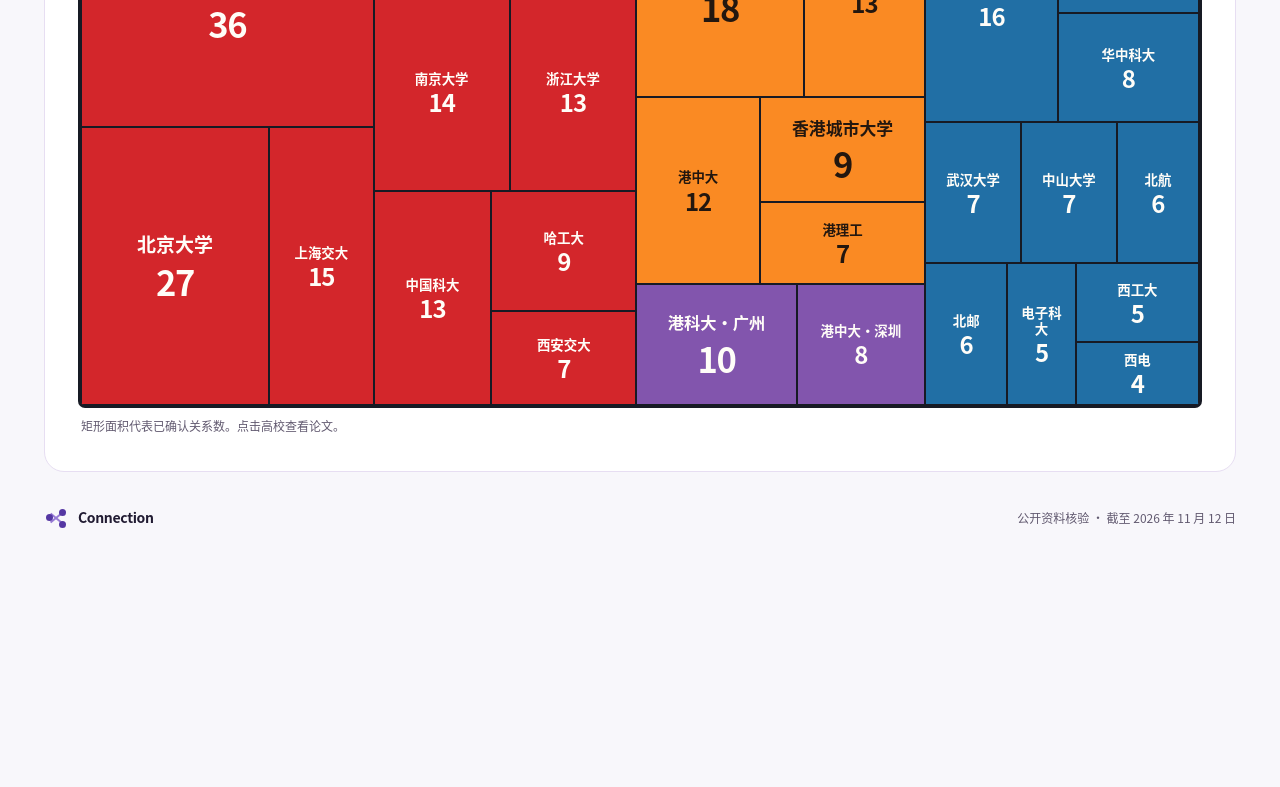
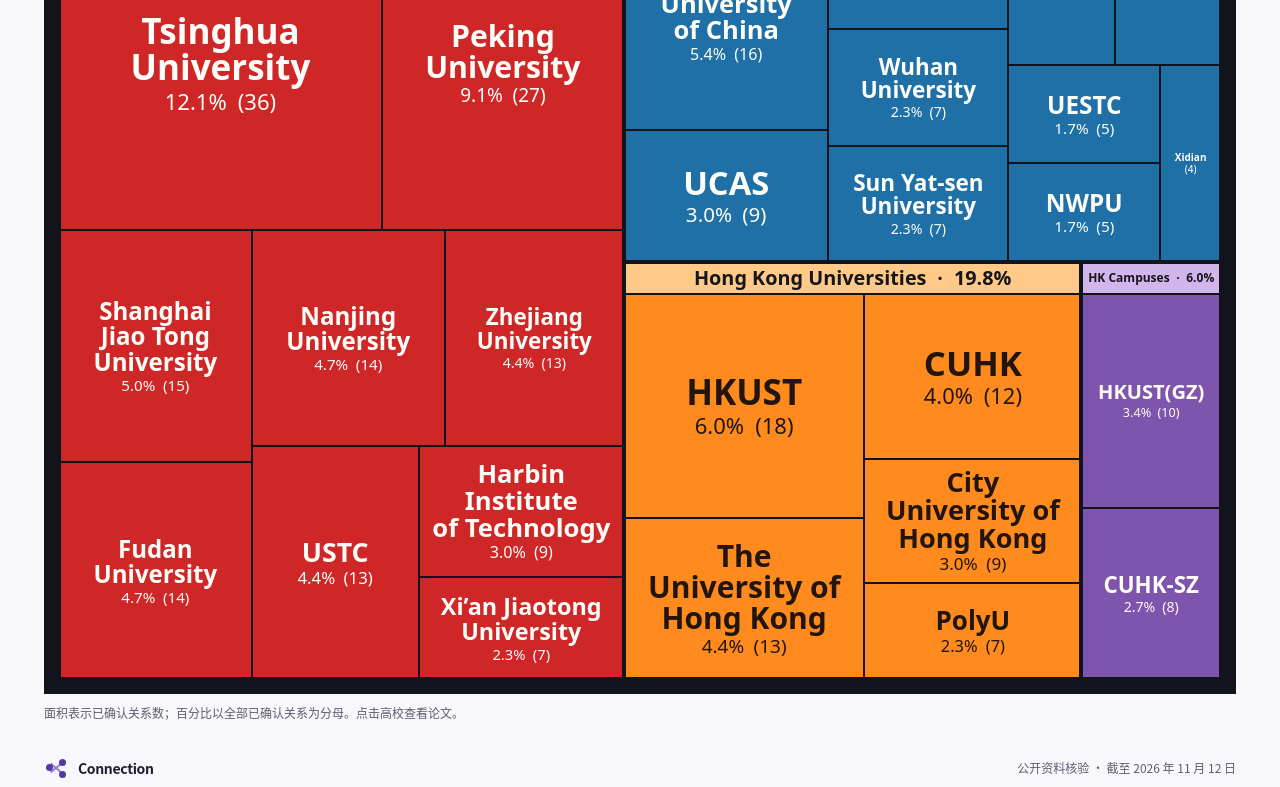
Before and after one commit to HyosungSink/Prof-Co-conn, a plain HTML site: page index.html in a window 1280 px wide. Shown: the part 750-1537 px from the top of the page. Before the commit the page ends 1304 px from the top, so only its background shows below. Drawn offline with Linux system fonts and the light colour scheme.

Commit message:
Match the university treemap to the reference layout

```diff
--- a/home.js
+++ b/home.js
@@ -2,7 +2,7 @@ const { records } = buildPaperIndex(survey.records, paperLeads, new Map(facultyM
 const attributed = records.filter((record) => !record.attributionPending);
 
 function distribution(dimension, institutions) {
-  const groups = new Map(institutions.map(([name, , category]) => [name, { name, category, known: 0, pending: 0 }]));
+  const groups = new Map(institutions.map(([name, english, category]) => [name, { name, english, category, known: 0, pending: 0 }]));
   for (const record of attributed) {
     const group = groups.get(record[dimension]);
     if (group) group[record.gap ? 'pending' : 'known'] += 1;
@@ -33,108 +33,168 @@ for (const group of distribution('company', survey.companies)) {
   get('company-plot').append(link);
 }
 
-// Split roughly equal areas along the longer side to keep the tiles readable.
+// Pack consecutive schools into strips, keeping each strip's worst aspect ratio small.
 function tileLayout(entries, box, place) {
-  if (entries.length === 1) {
-    place(entries[0], box);
-    return;
+  const areaPerRecord = box.width * box.height / entries.reduce((sum, entry) => sum + entry.known, 0);
+  const ratio = (area, min, max, side) => {
+    const thickness = area / side;
+    return Math.max(thickness ** 2 / min, max / thickness ** 2);
+  };
+  let { x, y, width, height } = box;
+  for (let i = 0; i < entries.length;) {
+    const vertical = width >= height;
+    const side = vertical ? height : width;
+    const first = entries[i].known * areaPerRecord;
+    let area = first;
+    let end = i + 1;
+    while (end < entries.length) {
+      const next = entries[end].known * areaPerRecord;
+      const min = entries[end - 1].known * areaPerRecord;
+      if (ratio(area + next, next, first, side) > ratio(area, min, first, side)) break;
+      area += next;
+      end += 1;
+    }
+    const thickness = area / side;
+    let offset = 0;
+    for (; i < end; i += 1) {
+      const length = entries[i].known * areaPerRecord / thickness;
+      const tile = vertical
+        ? { x, y: y + offset, width: thickness, height: length }
+        : { x: x + offset, y, width: length, height: thickness };
+      place(entries[i], tile);
+      offset += length;
+    }
+    if (vertical) {
+      x += thickness;
+      width -= thickness;
+    } else {
+      y += thickness;
+      height -= thickness;
+    }
   }
-  const total = entries.reduce((sum, entry) => sum + entry.known, 0);
-  let split = 1;
-  let weight = entries[0].known;
-  while (split < entries.length - 1 && weight + entries[split].known / 2 < total / 2) {
-    weight += entries[split++].known;
-  }
-  const { x, y, width, height } = box;
-  const fraction = weight / total;
-  const horizontal = width >= height;
-  const cut = fraction * (horizontal ? width : height);
-  const first = horizontal ? { x, y, width: cut, height } : { x, y, width, height: cut };
-  const rest = horizontal
-    ? { x: x + cut, y, width: width - cut, height }
-    : { x, y: y + cut, width, height: height - cut };
-  tileLayout(entries.slice(0, split), first, place);
-  tileLayout(entries.slice(split), rest, place);
 }
 
-const shortSchoolNames = {
-  '清华大学': '清华大学', '北京大学': '北京大学', '复旦大学': '复旦大学',
-  '上海交通大学': '上海交大', '中国科学技术大学': '中国科大', '哈尔滨工业大学': '哈工大',
-  '西安交通大学': '西安交大', '香港大学': '港大', '香港中文大学': '港中大',
-  '香港科技大学': '港科大', '香港城市大学': '港城大', '香港理工大学': '港理工',
-  '香港中文大学（深圳）': '港中大·深圳', '香港科技大学（广州）': '港科大·广州',
-  '北京航空航天大学': '北航', '北京邮电大学': '北邮', '中国科学院大学': '国科大',
-  '中国人民大学': '人大', '华中科技大学': '华中科大', '电子科技大学': '电子科大',
-  '西安电子科技大学': '西电', '西北工业大学': '西工大',
-};
+function schoolLabels(school) {
+  const [full, alias] = school.english.split(' · ');
+  const short = {
+    '清华大学': 'Tsinghua', '复旦大学': 'Fudan', '西安电子科技大学': 'Xidian',
+  }[school.name] || alias || full;
+  return { full, short };
+}
 
 function renderSchoolChart() {
   const schools = distribution('school', survey.schools);
-  const panels = [
-    ['C9', 'C9 高校', 'red'],
-    ['港五', '港五高校', 'orange'],
-    ['合作大学', '港校内地校区', 'purple'],
-    ['新增高校', '其他纳入高校', 'blue'],
-  ].map(([category, title, color]) => {
+  const total = schools.reduce((sum, school) => sum + school.known, 0);
+  const percent = (known) => `${(100 * known / total).toFixed(1)}%`;
+  const chart = get('school-plot');
+  const groups = [
+    ['C9', 'C9 Universities', 'C9', 'red'],
+    ['新增高校', 'Other Mainland Universities', 'Other Mainland', 'blue'],
+    ['港五', 'Hong Kong Universities', 'Hong Kong', 'orange'],
+    ['合作大学', 'HK Universities’ Mainland Campuses', 'HK Campuses', 'purple'],
+  ].flatMap(([category, title, shortTitle, color]) => {
     const entries = schools.filter((school) => school.category === category && school.known)
       .sort((a, b) => b.known - a.known);
-    return { title, color, entries, known: entries.reduce((sum, school) => sum + school.known, 0) };
-  });
-  const summary = get('school-summary');
-  const chart = get('school-plot');
-  const groups = [];
-  for (const panel of panels) {
-    const tone = `school-tone-${panel.color}`;
-    const key = element('li', '', tone);
-    key.append(element('i', '', 'school-swatch'), element('span', panel.title), element('strong', String(panel.known)));
-    summary.append(key);
-    if (!panel.known) continue;
+    const known = entries.reduce((sum, school) => sum + school.known, 0);
+    if (!known) return [];
 
-    const section = element('div', '', `school-map-group ${tone}`);
+    const section = element('div', '', `school-map-group school-tone-${color}`);
     section.setAttribute('role', 'group');
-    section.setAttribute('aria-label', panel.title);
+    section.setAttribute('aria-label', `${title} · ${percent(known)}`);
+    section.lang = 'en';
+
+    const heading = element('div', '', 'school-group-band');
+    heading.append(element('span', title, 'school-group-full'), element('span', shortTitle, 'school-group-short'),
+      element('strong', percent(known), 'school-group-share'));
+    const body = element('div', '', 'school-group-tiles');
+    section.append(heading, body);
+
     const tiles = new Map();
-    for (const school of panel.entries) {
+    for (const school of entries) {
       const tile = plotLink('school', school);
       tile.className = 'school-tile';
-      tile.title = `${school.name} · ${school.known} 对已确认关系`;
+      const { full, short } = schoolLabels(school);
+      tile.title = `${full} · ${school.name} · ${percent(school.known)}（${school.known} 对）`;
       const name = tile.firstElementChild;
       name.className = 'school-tile-name';
-      const shortName = shortSchoolNames[school.name] || school.name;
-      if (school.category === '合作大学') name.textContent = shortName;
-      const short = element('span', shortName, 'school-tile-short');
-      tile.append(short, element('strong', String(school.known), 'plot-count'));
-      tiles.set(school, tile);
-      section.append(tile);
+      name.textContent = full;
+      const caption = element('span', '', 'school-tile-caption');
+      caption.append(element('span', percent(school.known), 'school-tile-share'),
+        element('span', String(school.known), 'plot-count'));
+      tile.append(element('span', short, 'school-tile-short'), caption);
+      tiles.set(school, { tile, full, short });
+      body.append(tile);
     }
     chart.append(section);
-    groups.push({ ...panel, section, tiles });
+    return [{ section, entries, tiles, known }];
+  });
+
+  function position(node, { x, y, width, height }) {
+    Object.assign(node.style, { left: `${x}px`, top: `${y}px`, width: `${width}px`, height: `${height}px` });
   }
 
-  function position(node, box, width, height) {
-    node.style.left = `${100 * box.x / width}%`;
-    node.style.top = `${100 * box.y / height}%`;
-    node.style.width = `${100 * box.width / width}%`;
-    node.style.height = `${100 * box.height / height}%`;
+  function drawGroup(group, x, y, width, height, band) {
+    position(group.section, { x, y, width, height });
+    group.section.style.setProperty('--school-band-size', `${band}px`);
+    group.section.classList.toggle('school-group-narrow', width < 330);
+    group.section.classList.toggle('school-group-mini', width < 185);
+    tileLayout(group.entries, { x: 0, y: 0, width, height: height - band }, (school, rect) => {
+      const { tile, full, short } = group.tiles.get(school);
+      position(tile, rect);
+      const compact = rect.width < 112 || rect.height < 60 || full.length > 34 || full.length > rect.width * .25;
+      const longestWord = Math.max(...full.split(/\s+/).map((word) => word.length));
+      const font = Math.max(10, Math.min(35, rect.height * (compact ? .27 : .23), rect.width * .16,
+        compact ? rect.width / (short.length * .65 + 1.1) : rect.width / (longestWord * .65 + 1.5)));
+      tile.style.setProperty('--school-name-size', `${font}px`);
+      tile.classList.toggle('school-tile-compact', compact);
+      tile.classList.toggle('school-tile-dense', rect.width < 78 || rect.height < 47);
+    });
   }
-  new ResizeObserver(([{ contentRect: { width, height } }]) => {
-    if (!groups.length || !width || !height) return;
-    tileLayout(groups, { x: 0, y: 0, width, height }, (group, box) => {
-      position(group.section, box, width, height);
-      tileLayout(group.entries, { x: 0, y: 0, width: box.width, height: box.height }, (school, rect) => {
-        const tile = group.tiles.get(school);
-        position(tile, rect, box.width, box.height);
-        tile.classList.toggle('school-tile-compact', rect.width < 150 || rect.height < 100);
-        tile.classList.toggle('school-tile-tight', rect.width < 55 || rect.height < 56);
-        tile.classList.toggle('school-tile-shallow', rect.height < 38);
-      });
-    });
+
+  if (groups.length) new ResizeObserver(([{ contentRect: { width, height } }]) => {
+    if (!width || !height) return;
+    const band = width < 500 ? 24 : 32;
+    if (width < 590 || groups.length !== 4) {
+      let y = 0;
+      for (const group of groups) {
+        const size = band + (height - groups.length * band) * group.known / total;
+        drawGroup(group, 0, y, width, size, band);
+        y += size;
+      }
+      return;
+    }
+    const [c9, mainland, hk, campuses] = groups;
+    const sideBySide = width >= 880;
+    const rightBands = sideBySide ? 2 : 3;
+    const share = c9.known / total;
+    // Reserve the heading strips before allocating the school tile areas.
+    const leftWidth = share * width * (height - rightBands * band)
+      / (height - band - share * (rightBands - 1) * band);
+    const rightWidth = width - leftWidth;
+    const area = leftWidth * (height - band) / share;
+    const mainlandHeight = band + area * mainland.known / total / rightWidth;
+    drawGroup(c9, 0, 0, leftWidth, height, band);
+    drawGroup(mainland, leftWidth, 0, rightWidth, mainlandHeight, band);
+    if (sideBySide) {
+      const hkWidth = rightWidth * hk.known / (hk.known + campuses.known);
+      drawGroup(hk, leftWidth, mainlandHeight, hkWidth, height - mainlandHeight, band);
+      drawGroup(campuses, leftWidth + hkWidth, mainlandHeight, rightWidth - hkWidth, height - mainlandHeight, band);
+    } else {
+      const hkHeight = band + area * hk.known / total / rightWidth;
+      drawGroup(hk, leftWidth, mainlandHeight, rightWidth, hkHeight, band);
+      drawGroup(campuses, leftWidth, mainlandHeight + hkHeight, rightWidth, height - mainlandHeight - hkHeight, band);
+    }
   }).observe(chart);
 
   const empty = schools.filter((school) => !school.known);
   if (empty.length) {
     const remainder = get('school-zero');
-    remainder.append('暂无已确认关系：', ...empty.map((school) => plotLink('school', school)));
+    remainder.append('暂无已确认关系：', ...empty.map((school) => {
+      const link = plotLink('school', school);
+      link.firstElementChild.textContent = schoolLabels(school).full;
+      link.lang = 'en';
+      return link;
+    }));
     remainder.hidden = false;
   }
 }
--- a/index.html
+++ b/index.html
@@ -5,7 +5,7 @@
   <meta name="viewport" content="width=device-width, initial-scale=1">
   <meta name="description" content="中国高校与企业 AI 研究合著及学生培养关系的公开证据索引。">
   <title>AI 研究 Connection</title>
-  <link rel="stylesheet" href="styles.css?v=063b856577ce">
+  <link rel="stylesheet" href="styles.css?v=2a2f36c51054">
   <script>
     function redirectLegacySection() {
       const pages = new Map([
@@ -19,12 +19,12 @@
     addEventListener('hashchange', redirectLegacySection);
     redirectLegacySection();
   </script>
-  <script src="data.js?v=063b856577ce" defer></script>
-  <script src="leads.js?v=063b856577ce" defer></script>
-  <script src="h-index.js?v=063b856577ce" defer></script>
-  <script src="papers.js?v=063b856577ce" defer></script>
-  <script src="ui.js?v=063b856577ce" defer></script>
-  <script src="home.js?v=063b856577ce" defer></script>
+  <script src="data.js?v=2a2f36c51054" defer></script>
+  <script src="leads.js?v=2a2f36c51054" defer></script>
+  <script src="h-index.js?v=2a2f36c51054" defer></script>
+  <script src="papers.js?v=2a2f36c51054" defer></script>
+  <script src="ui.js?v=2a2f36c51054" defer></script>
+  <script src="home.js?v=2a2f36c51054" defer></script>
 </head>
 <body>
   <header class="topbar">
@@ -64,11 +64,10 @@
           <h2 id="school-plot-title">高校证据分布</h2>
           <p>按归属教师所在高校统计，每条关系只计入一所高校。</p>
         </div>
-        <ul id="school-summary" class="school-keys" aria-label="高校分组"></ul>
       </div>
       <div id="school-plot" class="school-plot"></div>
       <div id="school-zero" class="school-zero" hidden></div>
-      <p class="school-chart-note">矩形面积代表已确认关系数。点击高校查看论文。</p>
+      <p class="school-chart-note">面积表示已确认关系数；百分比以全部已确认关系为分母。点击高校查看论文。</p>
     </section>
   </main>
   <footer class="container footer"><a class="wordmark" href="index.html"><span class="mark" aria-hidden="true"><i></i><i></i><i></i></span> Connection</a><span>公开资料核验 · 截至 2026 年 11 月 12 日</span></footer>
--- a/styles.css
+++ b/styles.css
@@ -63,38 +63,41 @@ h1 em { font-family: Georgia, "Times New Roman", serif; font-weight: 500; color:
 .plot-cell:hover { border-color: #b49cd8; background: #efe6fa; }
 .plot-label { flex-shrink: 0; max-width: 48%; overflow-wrap: anywhere; }
 .dots { display: inline-flex; flex-wrap: wrap; justify-content: flex-end; gap: 3px; flex: 0 1 auto; min-width: 0; }
-.school-distribution { margin-top: 24px; padding: clamp(16px, 3vw, 36px); border: 1px solid #e7def2; border-radius: 20px; background: var(--white); }
-.school-chart-head { display: flex; align-items: end; justify-content: space-between; flex-wrap: wrap; gap: 15px 28px; margin-bottom: 22px; }
-.school-chart-title h2 { font-size: clamp(24px, 3vw, 37px); line-height: 1.15; letter-spacing: -.045em; }
+.school-distribution { margin-top: 27px; }
+.school-chart-head { margin-bottom: 17px; }
+.school-chart-title h2 { font-size: clamp(24px, 3vw, 36px); line-height: 1.15; letter-spacing: -.045em; }
 .school-chart-title p, .school-chart-note { color: var(--muted); font-size: 12px; margin-top: 7px; }
-.school-keys { display: flex; flex-wrap: wrap; gap: 6px 12px; margin: 0; padding: 0; list-style: none; }
-.school-keys li { display: inline-flex; gap: 6px; align-items: center; min-height: 28px; padding: 4px 8px; border-radius: 6px; background: var(--school-wash); color: var(--school-ink); font-size: 11px; }
-.school-keys strong { margin-left: 2px; font-variant-numeric: tabular-nums; }
-.school-swatch { width: 9px; height: 9px; border-radius: 2px; background: var(--school-color); }
-.school-tone-red { --school-color: #d3262b; --school-wash: #fce8e7; --school-ink: #8c1c20; }
-.school-tone-orange { --school-color: #fa8a23; --school-wash: #fff0da; --school-ink: #7e400d; --school-label: #23170f; }
-.school-tone-purple { --school-color: #8255ad; --school-wash: #efe6fa; --school-ink: #58357c; }
-.school-tone-blue { --school-color: #216fa5; --school-wash: #e4f1fb; --school-ink: #164d72; }
-.school-plot { --school-frame: #171a24; position: relative; height: clamp(390px, 45vw, 515px); border-radius: 4px; overflow: hidden; isolation: isolate; background: var(--school-frame); box-shadow: 0 0 0 3px var(--school-frame); }
+.school-tone-red { --school-color: #cf2628; --school-band: #f39b9a; }
+.school-tone-blue { --school-color: #1e70a7; --school-band: #86c7ef; }
+.school-tone-orange { --school-color: #ff8a1d; --school-band: #ffca88; --school-label: #21150d; }
+.school-tone-purple { --school-color: #7f54ad; --school-band: #d2b5eb; }
+.school-plot { --school-frame: #11141c; position: relative; height: clamp(520px, 66vw, 860px); background: var(--school-frame); border: clamp(7px, 1.2vw, 17px) solid var(--school-frame); }
 .school-map-group, .school-tile { position: absolute; }
-.school-map-group::after { content: ""; position: absolute; inset: 0; border: 1px solid var(--school-frame); pointer-events: none; }
-.school-tile { display: flex; flex-direction: column; align-items: center; justify-content: center; gap: clamp(3px, .6vw, 9px); min-width: 0; overflow: hidden; container-type: inline-size; border: 1px solid var(--school-frame); padding: clamp(7px, 1.1vw, 16px); background: var(--school-color); color: var(--school-label, #fffdf8); text-align: center; text-decoration: none; }
-.school-tile:hover, .school-tile:focus-visible { z-index: 1; outline: 2px solid currentColor; outline-offset: -4px; }
-.school-tile-name, .school-tile-short { max-width: 100%; font-size: clamp(12px, 12.5cqi, 19px); font-weight: 700; line-height: 1.2; overflow-wrap: anywhere; }
+.school-map-group { isolation: isolate; }
+.school-map-group::after { content: ""; position: absolute; inset: 0; border: 2px solid var(--school-frame); pointer-events: none; z-index: 1; }
+.school-group-band { display: flex; align-items: center; justify-content: center; flex-wrap: wrap; align-content: center; column-gap: .55em; height: var(--school-band-size); padding: 2px 5px; border: 1px solid var(--school-frame); background: var(--school-band); color: #15151c; font: 800 clamp(13px, 1.55vw, 23px)/1.03 system-ui, sans-serif; }
+.school-group-share { display: inline-flex; align-items: center; gap: .55em; font-variant-numeric: tabular-nums; }
+.school-group-share::before { content: "·"; }
+.school-group-short, .school-group-narrow .school-group-full { display: none; }
+.school-group-narrow .school-group-short { display: inline; }
+.school-group-narrow .school-group-band { font-size: clamp(12px, 1.25vw, 17px); }
+.school-group-mini .school-group-band { font-size: 12px; }
+.school-group-tiles { position: absolute; inset: var(--school-band-size) 0 0; }
+.school-tile { display: flex; flex-direction: column; align-items: center; justify-content: center; gap: 3px; min-width: 0; overflow: hidden; border: 1px solid var(--school-frame); padding: 4px; background: var(--school-color); color: var(--school-label, #fffdf8); font-family: system-ui, sans-serif; text-align: center; text-decoration: none; }
+.school-tile:hover, .school-tile:focus-visible { z-index: 2; outline: 2px solid currentColor; outline-offset: -4px; }
+.school-tile-name, .school-tile-short { max-width: 100%; font-size: var(--school-name-size); font-weight: 800; line-height: 1.04; text-wrap: balance; }
+.school-tile-name { max-width: 92%; }
 .school-tile-short, .school-tile-compact .school-tile-name { display: none; }
 .school-tile-compact .school-tile-short { display: block; }
-.school-tile-compact .school-tile-short { font-size: clamp(11px, 1.05vw, 14px); }
-.school-tile .plot-count { font-size: clamp(19px, 2.7vw, 39px); font-weight: 720; letter-spacing: -.04em; line-height: 1; font-variant-numeric: tabular-nums; }
-.school-tile-compact { gap: 4px; padding: clamp(6px, .8vw, 11px); }
-.school-tile-compact .plot-count { font-size: clamp(16px, 2vw, 24px); }
-.school-tile-tight { gap: 2px; padding: 4px 5px; }
-.school-tile-tight .plot-count { font-size: 15px; }
-.school-tile-shallow { gap: 1px; padding-block: 2px; }
-.school-tile-shallow .school-tile-short { font-size: 10px; }
-.school-tile-shallow .plot-count { font-size: 13px; }
+.school-tile-caption { display: flex; justify-content: center; gap: .5em; font-size: clamp(10px, calc(var(--school-name-size) * .63), 22px); line-height: 1.1; font-variant-numeric: tabular-nums; white-space: nowrap; }
+.school-tile .plot-count::before { content: "("; }
+.school-tile .plot-count::after { content: ")"; }
+.school-tile-dense { gap: 2px; padding: 2px; }
+.school-tile-dense .school-tile-short { overflow-wrap: anywhere; }
+.school-tile-dense .school-tile-share { display: none; }
 .school-zero { display: flex; align-items: center; flex-wrap: wrap; gap: 6px; margin-top: 10px; font-size: 12px; color: var(--muted); }
 .school-zero .plot-label { max-width: none; }
-.school-chart-note { margin-top: 12px; }
+.school-chart-note { margin-top: 10px; }
 .main-section { margin-top: 37px; scroll-margin-top: 16px; }
 .section-head { display: flex; align-items: end; justify-content: space-between; gap: 12px; margin-bottom: 16px; }
 .section-head h2 { font-size: clamp(23px, 2.8vw, 34px); letter-spacing: -.045em; line-height: 1.15; }
@@ -174,7 +177,7 @@ dialog::backdrop { background: #211b3277; }
   .hero { grid-template-columns: 1fr; gap: 22px; }
   h1 { font-size: clamp(37px, 7vw, 61px); }
   .hero-plot { width: 100%; }
-  .school-plot { height: clamp(450px, 80vw, 510px); }
+  .school-plot { height: clamp(640px, 93vw, 740px); }
   .filters { grid-template-columns: 1fr 1fr; }
   .method-grid { grid-template-columns: 1fr; gap: 13px; }
 }
@@ -188,11 +191,9 @@ dialog::backdrop { background: #211b3277; }
   .hero-plot { padding: 10px; }
   .company-plot { gap: 4px; }
   .plot-cell { min-height: 40px; }
-  .school-distribution { margin-top: 14px; padding: 13px; border-radius: 12px; }
+  .school-distribution { margin-top: 22px; }
   .school-chart-head { margin-bottom: 12px; }
-  .school-keys { gap: 4px; }
-  .school-keys li { padding-inline: 6px; }
-  .school-plot { height: 550px; }
+  .school-plot { height: 760px; }
   .main-section { margin-top: 28px; }
   table, tbody, tr, td { display: block; }
   thead { position: absolute; clip-path: inset(50%); width: 1px; height: 1px; overflow: hidden; }
```
Also changed, not shown: connections.html (+7 -7 lines), leads.html (+6 -6 lines), method.html (+3 -3 lines), 1 other file.
